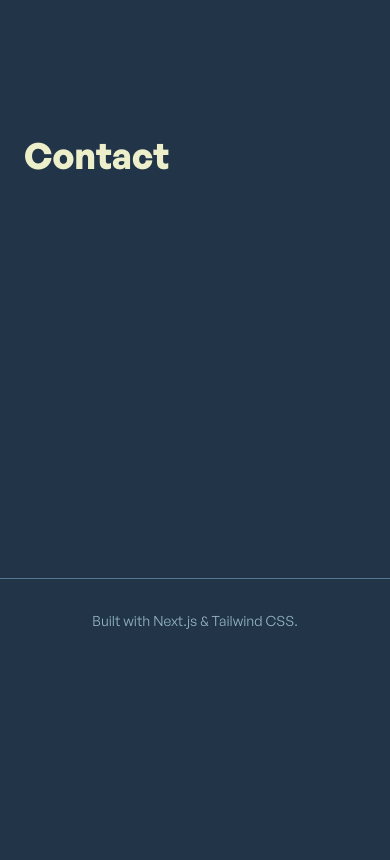
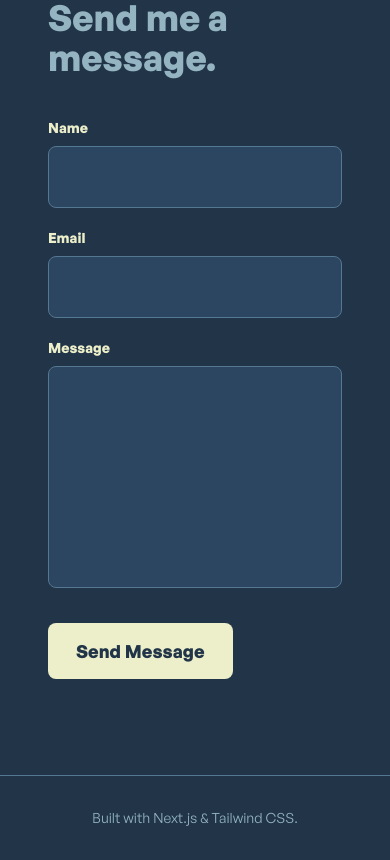
Before and after one commit to mina-gharzi/my-portfolio, a Next.js app: page / in a window 390 px wide. Shown: the part 5799-6659 px from the top of the page. Before the commit the page ends 6462 px from the top, so only its background shows below. Built offline with nearby package versions, Linux system fonts and the light colour scheme; no server answers.

Commit message:
feat: add Contact form with Zod validation and Resend email integration

```diff
--- a/package.json
+++ b/package.json
@@ -9,14 +9,18 @@
     "lint": "eslint"
   },
   "dependencies": {
+    "@hookform/resolvers": "^5.9.1",
     "@icons-pack/react-simple-icons": "^13.15.1",
     "clsx": "^2.1.1",
     "lucide-react": "^1.45.0",
     "next": "16.3.5",
     "react": "19.2.8",
     "react-dom": "19.2.8",
+    "react-hook-form": "^7.88.0",
     "react-icons": "^5.7.0",
-    "tailwind-merge": "^3.7.0"
+    "resend": "^6.28.0",
+    "tailwind-merge": "^3.7.0",
+    "zod": "^3.25.76"
   },
   "devDependencies": {
     "@tailwindcss/postcss": "^4",
--- /dev/null
+++ b/src/app/actions/contact.ts
@@ -0,0 +1,42 @@
+"use server";
+
+import { Resend } from "resend";
+import { z } from "zod";
+
+const resend = new Resend(process.env.RESEND_API_KEY);
+
+const serverSchema = z.object({
+  name: z.string().min(2),
+  email: z.string().email(),
+  message: z.string().min(10).max(1000),
+});
+
+interface ActionResult {
+  success: boolean;
+  error?: string;
+}
+
+export async function sendContactEmail(data: unknown): Promise<ActionResult> {
+  const parsed = serverSchema.safeParse(data);
+
+  if (!parsed.success) {
+    return { success: false, error: "Invalid form data." };
+  }
+
+  const { name, email, message } = parsed.data;
+
+  try {
+    await resend.emails.send({
+      from: "Portfolio Contact <onboarding@resend.dev>",
+      to: "minagharzipv@gmail.com",
+      replyTo: email,
+      subject: `New message from ${name} (Portfolio)`,
+      text: `From: ${name} (${email})\n\n${message}`,
+    });
+
+    return { success: true };
+  } catch (error) {
+    console.error("Resend error:", error);
+    return { success: false, error: "Failed to send message." };
+  }
+}
--- a/src/app/page.tsx
+++ b/src/app/page.tsx
@@ -3,6 +3,7 @@ import { About } from "@/components/sections/about";
 import { Container } from "@/components/layout/container";
 import { Skills } from "@/components/sections/skills";
 import { Projects } from "@/components/sections/projects";
+import { Contact } from "@/components/sections/contact";
 
 export default function Home() {
   return (
@@ -29,7 +30,7 @@ export default function Home() {
 
       <section id="contact" className="min-h-screen flex items-center">
         <Container>
-          <h2 className="text-4xl font-bold text-text">Contact</h2>
+          <h2 className="text-4xl font-bold text-text"><Contact /></h2>
         </Container>
       </section>
     </>
--- /dev/null
+++ b/src/components/sections/contact.tsx
@@ -0,0 +1,152 @@
+"use client";
+
+import { useState } from "react";
+import { useForm } from "react-hook-form";
+import { zodResolver } from "@hookform/resolvers/zod";
+import { Loader2, CheckCircle2, XCircle } from "lucide-react";
+import { useLanguage } from "@/context/language-context";
+import { Container } from "@/components/layout/container";
+import { Button } from "@/components/ui/button";
+import { getContactSchema, type ContactFormData } from "@/lib/validations/contact";
+import { sendContactEmail } from "@/app/actions/contact";
+
+const content = {
+  en: {
+    eyebrow: "04",
+    title: "Contact",
+    subtitle: "Have a project in mind or just want to say hi? Send me a message.",
+    name: "Name",
+    email: "Email",
+    message: "Message",
+    submit: "Send Message",
+    sending: "Sending...",
+    success: "Thanks! Your message has been sent — I'll get back to you soon.",
+    error: "Something went wrong. Please try again or email me directly.",
+  },
+  fa: {
+    eyebrow: "۰۴",
+    title: "تماس",
+    subtitle: "پروژه‌ای تو ذهنت هست یا فقط می‌خوای سلام کنی؟ برام پیام بفرست.",
+    name: "نام",
+    email: "ایمیل",
+    message: "پیام",
+    submit: "ارسال پیام",
+    sending: "در حال ارسال...",
+    success: "ممنون! پیامت ارسال شد — به‌زودی جواب می‌دم.",
+    error: "مشکلی پیش اومد. دوباره تلاش کن یا مستقیم برام ایمیل بزن.",
+  },
+};
+
+type Status = "idle" | "loading" | "success" | "error";
+
+export function Contact() {
+  const { language } = useLanguage();
+  const t = content[language];
+  const [status, setStatus] = useState<Status>("idle");
+
+  const {
+    register,
+    handleSubmit,
+    reset,
+    formState: { errors },
+  } = useForm<ContactFormData>({
+    resolver: zodResolver(getContactSchema(language)),
+  });
+
+  const onSubmit = async (data: ContactFormData) => {
+    setStatus("loading");
+    const result = await sendContactEmail(data);
+
+    if (result.success) {
+      setStatus("success");
+      reset();
+    } else {
+      setStatus("error");
+    }
+  };
+
+  return (
+    <section id="contact" className="py-24 md:py-32">
+      <Container className="max-w-2xl">
+        <div className="flex items-baseline gap-3 mb-4">
+          <span className="text-sm font-mono text-accent">{t.eyebrow}</span>
+          <h2 className="text-2xl font-bold text-text">{t.title}</h2>
+        </div>
+        <p className="text-text-muted mb-10">{t.subtitle}</p>
+
+        <form onSubmit={handleSubmit(onSubmit)} className="flex flex-col gap-5">
+          <div>
+            <label htmlFor="name" className="block text-sm font-bold text-text mb-2">
+              {t.name}
+            </label>
+            <input
+              id="name"
+              type="text"
+              {...register("name")}
+              className="w-full px-4 py-2.5 bg-bg-secondary border border-border rounded-button text-text focus:outline-none focus:ring-2 focus:ring-accent/50"
+            />
+            {errors.name && (
+              <p className="text-sm text-red-400 mt-1.5">{errors.name.message}</p>
+            )}
+          </div>
+
+          <div>
+            <label htmlFor="email" className="block text-sm font-bold text-text mb-2">
+              {t.email}
+            </label>
+            <input
+              id="email"
+              type="email"
+              {...register("email")}
+              className="w-full px-4 py-2.5 bg-bg-secondary border border-border rounded-button text-text focus:outline-none focus:ring-2 focus:ring-accent/50"
+            />
+            {errors.email && (
+              <p className="text-sm text-red-400 mt-1.5">{errors.email.message}</p>
+            )}
+          </div>
+
+          <div>
+            <label htmlFor="message" className="block text-sm font-bold text-text mb-2">
+              {t.message}
+            </label>
+            <textarea
+              id="message"
+              rows={5}
+              {...register("message")}
+              className="w-full px-4 py-2.5 bg-bg-secondary border border-border rounded-button text-text resize-none focus:outline-none focus:ring-2 focus:ring-accent/50"
+            />
+            {errors.message && (
+              <p className="text-sm text-red-400 mt-1.5">{errors.message.message}</p>
+            )}
+          </div>
+
+          <Button
+            type="submit"
+            variant="primary"
+            size="lg"
+            disabled={status === "loading"}
+            className="self-start mt-2"
+          >
+            {status === "loading" && (
+              <Loader2 size={18} className="me-2 animate-spin" />
+            )}
+            {status === "loading" ? t.sending : t.submit}
+          </Button>
+
+          {status === "success" && (
+            <p className="flex items-center gap-2 text-sm text-green-400">
+              <CheckCircle2 size={16} />
+              {t.success}
+            </p>
+          )}
+          {status === "error" && (
+            <p className="flex items-center gap-2 text-sm text-red-400">
+              <XCircle size={16} />
+              {t.error}
+            </p>
+          )}
+        </form>
+      </Container>
+    </section>
+  );
+}
--- /dev/null
+++ b/src/lib/validations/contact.ts
@@ -0,0 +1,30 @@
+import { z } from "zod";
+
+type Language = "en" | "fa";
+
+const messages = {
+  en: {
+    nameRequired: "Name must be at least 2 characters",
+    emailInvalid: "Please enter a valid email address",
+    messageRequired: "Message must be at least 10 characters",
+    messageMax: "Message must be under 1000 characters",
+  },
+  fa: {
+    nameRequired: "نام باید حداقل ۲ حرف باشد",
+    emailInvalid: "لطفاً یک ایمیل معتبر وارد کنید",
+    messageRequired: "پیام باید حداقل ۱۰ حرف باشد",
+    messageMax: "پیام باید کمتر از ۱۰۰۰ حرف باشد",
+  },
+};
+
+export function getContactSchema(language: Language) {
+  const m = messages[language];
+
+  return z.object({
+    name: z.string().min(2, m.nameRequired),
+    email: z.string().email(m.emailInvalid),
+    message: z.string().min(10, m.messageRequired).max(1000, m.messageMax),
+  });
+}
+
+export type ContactFormData = z.infer<ReturnType<typeof getContactSchema>>;
```
Also changed, not shown: 1 other file (tests, documents, lock files or other folders).
